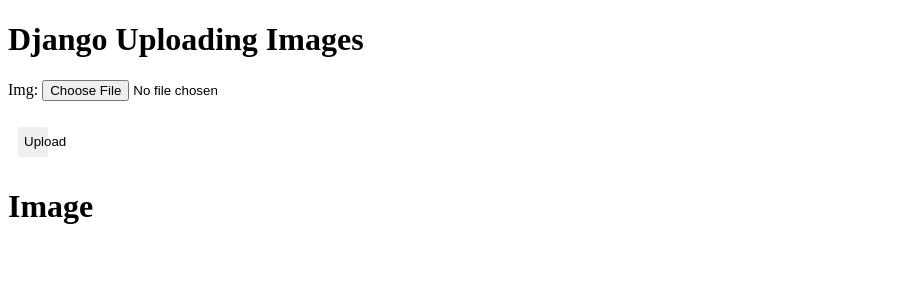
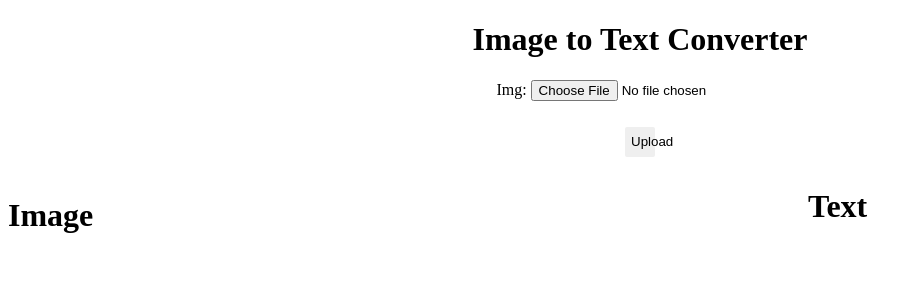
Before and after one commit to srija-cell/converter, a Django app: page / in a window 1280 px wide. Shown: the top 300 px of the page, without its empty margins (0-922 px from the left). Run offline with Django 3.2, Linux system fonts and the light colour scheme.

Commit message:
change converter

```diff
--- a/templates/home.html
+++ b/templates/home.html
@@ -10,23 +10,30 @@
 
 </head>
 <body>
-<p><h1>Django Uploading Images</h1></p>
+<p><h1 style="text-align: center;">Image to Text Converter</h1></p>
 
-<form method="post" enctype="multipart/form-data">
+<form method="post" enctype="multipart/form-data" style="
+  text-align:center;">
   {% csrf_token %}
    {{ form.as_p }}
   <button type="submit">Upload</button>
 </form>
-<h1>Image </h1>
+
+<h1 style="
+margin-left: 800px;">Text</h1>
+<h1 style="margin-top: -50px;">
+  Image </h1>
 {% if img_obj %}
 
   <img src="{{ img_obj.img.url}}" alt="connect" style="max-height:300px">
 
- <p style="  width: 300px;
+ <p style=
+ "width: 300px;
  padding: 60px;
  margin-top: -300px;
  margin-left: 800px;
- border: 5px solid gray;"> {{texts}}</p>
+ border: 5px solid rgb(228, 6, 6);">
+ {{texts}}</p>
 
 {% endif %}
 
```
Also changed, not shown: chromeext/views.py (+2 -19 lines).
